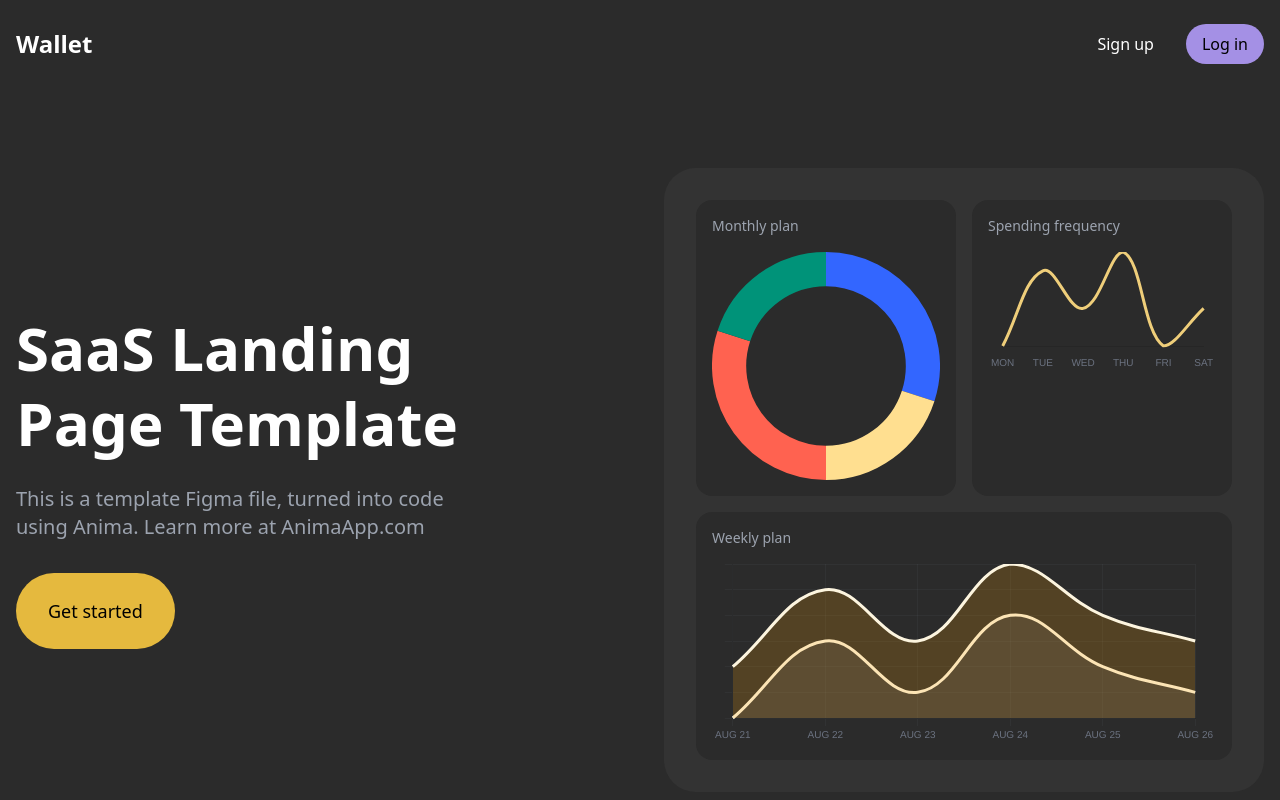
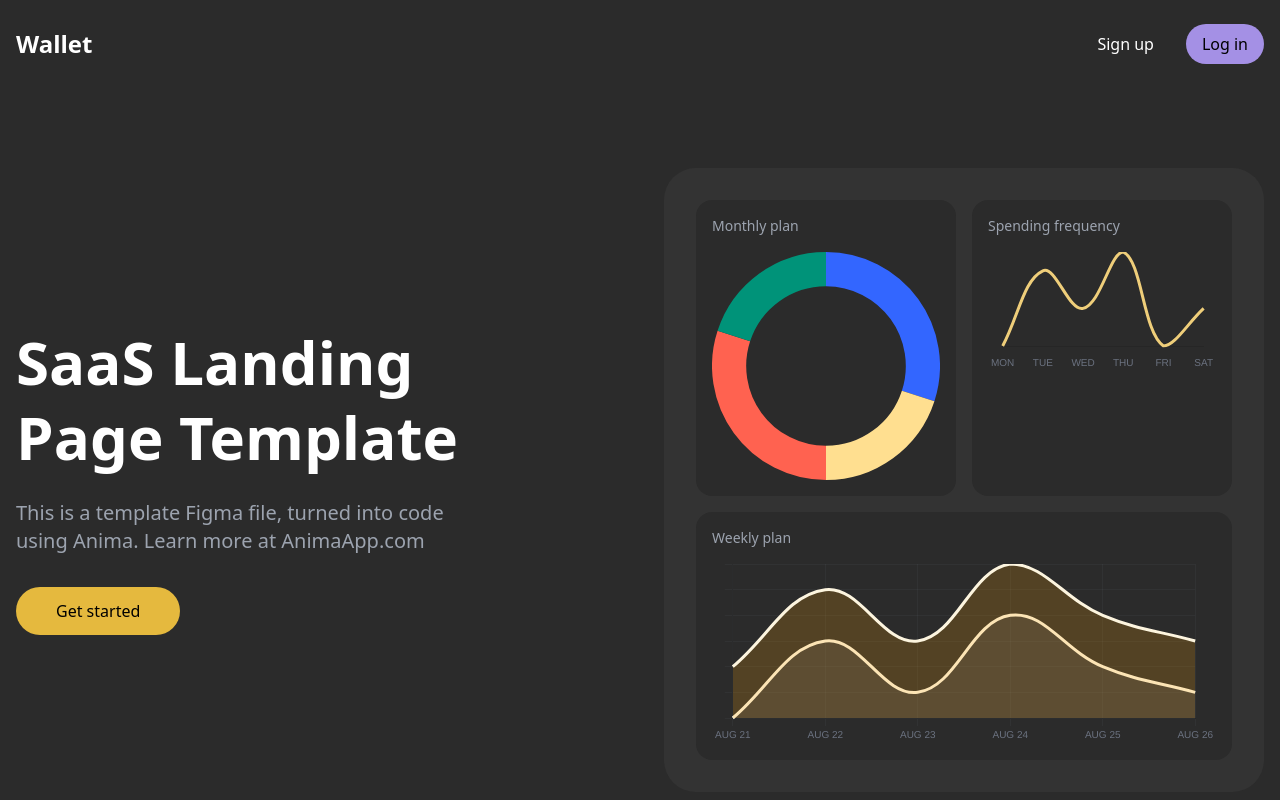
Before and after one commit to anibalalpizar/vue-saas-landing, a Vue app: page / in a window 1280 px wide. Shown: the top 800 px of the page. Built offline with nearby package versions, Linux system fonts and the light colour scheme.

Commit message:
refactor HeroSection button styles for improved layout and consistency

```diff
--- a/src/components/HeroSection.vue
+++ b/src/components/HeroSection.vue
@@ -16,7 +16,7 @@ import WeeklyPlan from "@/components/WeeklyPlan.vue"
           Learn more at AnimaApp.com
         </p>
         <button
-          class="bg-[#E5B93E] hover:bg-[#D4A82D] text-black px-8 py-6 text-lg rounded-full transition-colors"
+          class="bg-[#E5B93E] hover:bg-[#D4A82D] text-black px-10 py-3 text-base rounded-full transition-colors"
         >
           Get started
         </button>
```
